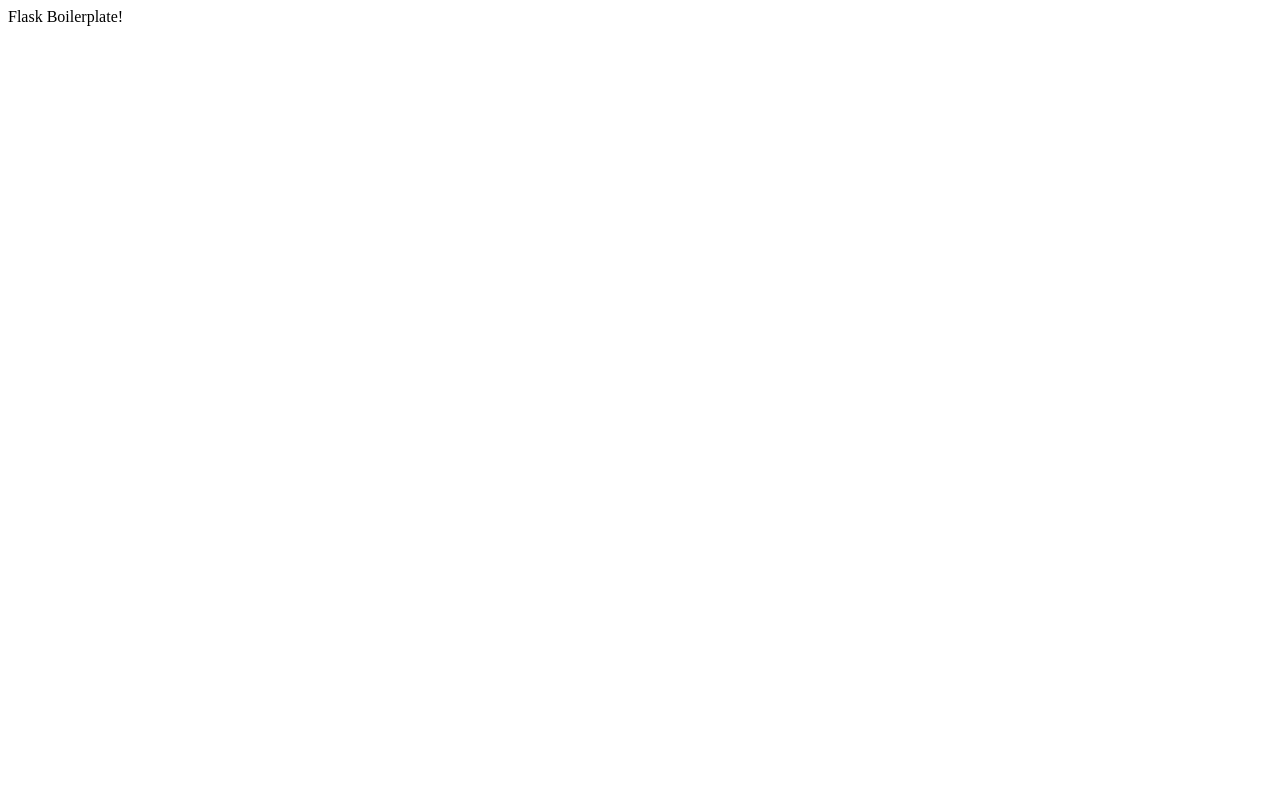
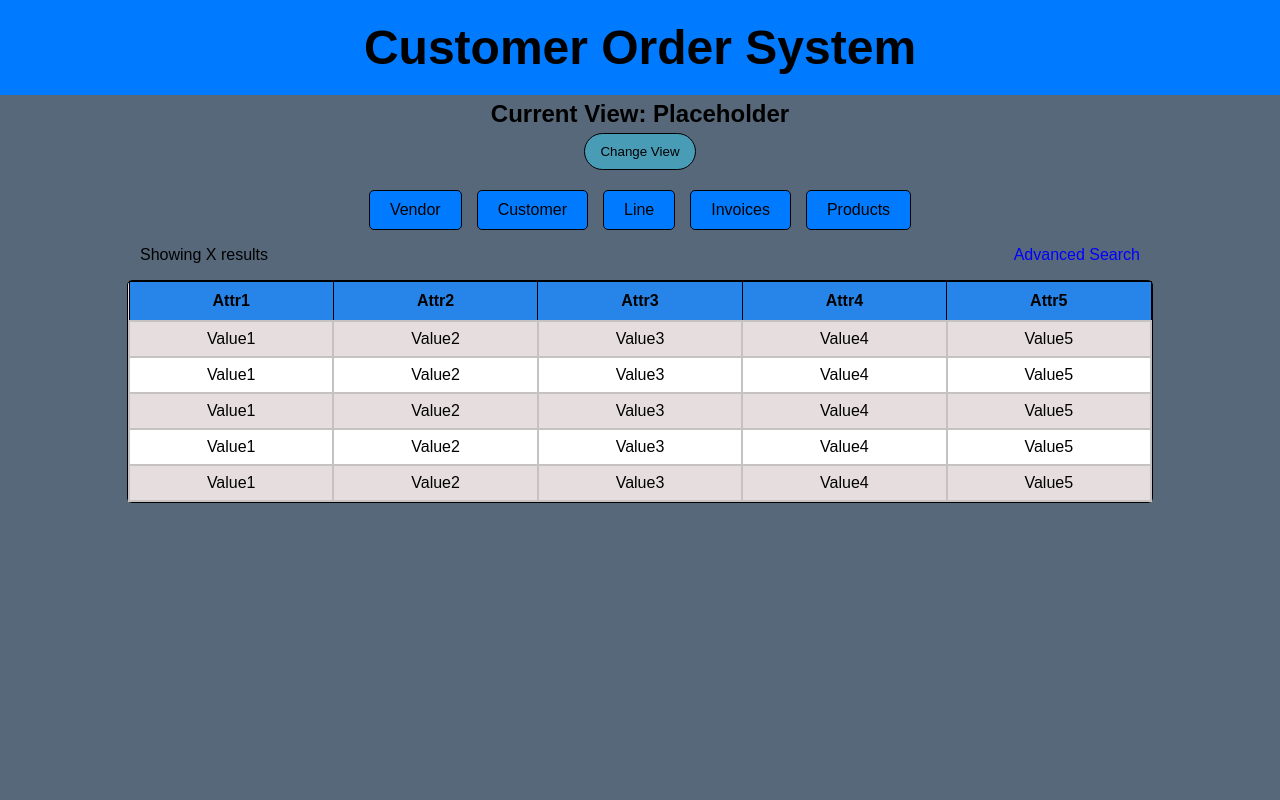
Before and after one commit to ajali07/CSE-412-Project, a Flask app: page / in a window 1280 px wide. Before the commit the page is almost empty. Run offline with Flask 3, Linux system fonts and the light colour scheme.

Commit message:
basic frontend and styling and added csv files

```diff
--- a/app.py
+++ b/app.py
@@ -1,10 +1,10 @@
-from flask import Flask
+from flask import Flask, render_template
 
 app = Flask(__name__)
 
 @app.route('/')
 def home():
-    return "Flask Boilerplate!"
+    return render_template('index.html')
 
 if __name__ == '__main__':
     app.run(debug=True)
--- a/static/styles.css
+++ b/static/styles.css
@@ -0,0 +1,118 @@
+
+body {
+    font-family: sans-serif;
+    background-color: #57687a;
+    margin:0px;
+
+}
+
+.header-container {
+    background-color: #007bff;
+    color: black;
+    padding: 20px;
+    text-align: center;
+}
+
+
+.title {
+    margin: 0px;
+    font-size: 48px;
+}
+
+h2 {
+    margin-top:5px;
+    margin-bottom:5px;
+
+}
+.change-view {
+    text-align: center;
+
+}
+
+#view-button {
+    background-color: rgb(72, 156, 182);
+    color: black;
+    border: 1.5px solid black;
+    border-radius: 50px;
+    padding: 10px 15px;
+    cursor: pointer;
+}
+
+#view-button:hover {
+    background-color: #0455ac;
+    color: white;
+}
+
+
+
+.results-search {
+    display: flex;
+    justify-content: space-between;
+    padding-left: 140px;
+    padding-right: 140px;
+    margin-bottom: 0px;
+}
+
+#advanced-search {
+    color: blue;
+    cursor: pointer;
+}
+
+#advanced-search:hover {
+    color: darkblue;
+}
+
+
+.button-container {
+    display: flex;
+    justify-content: center;
+    gap: 15px;
+    margin-top: 20px;
+}
+
+.button-container button {
+    background-color: #007bff;
+    color: black;
+    border: 1px solid black;
+    border-radius: 5px;
+    padding: 10px 20px;
+    cursor: pointer;
+    font-size: 16px;
+}
+
+.button-container button:hover {
+    background-color: #0455ac;
+}
+
+.table-container {
+
+    width: 80%;
+    margin:auto;
+    background-color: rgb(230, 222, 222);
+    border: 1.5px solid black;
+    border-radius: 5px;
+
+}
+
+table {
+    width: 100%;
+    border-collapse: collapse;
+}
+
+thead th {
+    background-color: #2784e8;
+    color: black;
+    padding: 10px;
+    text-align: center;
+    border: 1px solid black;
+}
+
+tbody td {
+    padding: 8px;
+    border: 2px solid rgb(198, 194, 194);
+    text-align: center;
+}
+
+tbody tr:nth-child(even) {
+    background-color: white;
+}
--- a/templates/index.html
+++ b/templates/index.html
@@ -1,4 +1,88 @@
+<!DOCTYPE html>
+<html lang = "en">
 <head>
+    <meta charset="UTF-8">
     <title>Customer Order System</title>
     <link rel="stylesheet" href="/static/styles.css">
 </head>
+<body>
+    <div class = "header-container">
+        <header class = "header">
+            <h1 class = "title"> Customer Order System</h1>
+
+        </header>
+    </div>
+
+    <div class = "change-view">
+        <h2> Current View: Placeholder</h2>
+        <button id = "view-button"> Change View</button>
+    </div>
+
+
+    <div class = "button-container">
+    <button id = "vendor-button" > Vendor </button>
+    <button id = "customer-button" > Customer </button>
+    <button id = "line-button" > Line </button>
+    <button id = "invoices-button" > Invoices </button>
+    <button id = "products-button" > Products </button>
+    </div>
+
+    <div class = "results-search">
+        <p id = "num-results">Showing X results </p> <!-- Dynamic content-->
+        <p id = "advanced-search"> Advanced Search </p> <!-- Pop up WIP-->
+     </div>
+
+     <!--pagination WIP -->
+    <div class = "table-container"> <!--https://flask.palletsprojects.com/en/stable/templating/#jinja-setup
+         WIP for dynamic content-->
+        <table>
+            <thead>
+                <tr>
+                    <th>Attr1</th>
+                    <th>Attr2</th>
+                    <th>Attr3</th>
+                    <th>Attr4</th>
+                    <th>Attr5</th>
+                </tr>
+            </thead>
+
+            <tr>
+                <td>Value1</td>
+                <td>Value2</td>
+                <td>Value3</td>
+                <td>Value4</td>
+                <td>Value5</td>
+            </tr>
+            <tr>
+                <td>Value1</td>
+                <td>Value2</td>
+                <td>Value3</td>
+                <td>Value4</td>
+                <td>Value5</td>
+            </tr>
+            <tr>
+                <td>Value1</td>
+                <td>Value2</td>
+                <td>Value3</td>
+                <td>Value4</td>
+                <td>Value5</td>
+            </tr>
+            <tr>
+                <td>Value1</td>
+                <td>Value2</td>
+                <td>Value3</td>
+                <td>Value4</td>
+                <td>Value5</td>
+            </tr>
+            <tr>
+                <td>Value1</td>
+                <td>Value2</td>
+                <td>Value3</td>
+                <td>Value4</td>
+                <td>Value5</td>
+            </tr>
+        </table>
+    </div>
+    </div>
+</body>
+</html>
```
Also changed, not shown: database/CUSTOMER.csv (added, +10 -0 lines), database/INVOICE.csv (added, +8 -0 lines), database/LINE.csv (added, +18 -0 lines), database/PRODUCT.csv (added, +16 -0 lines), database/VENDOR.csv (added, +11 -0 lines).
